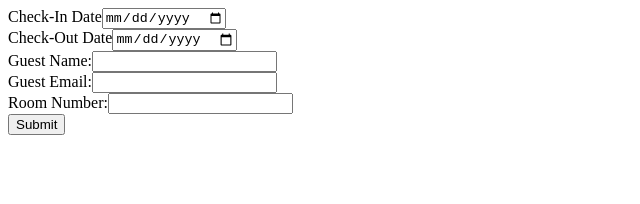
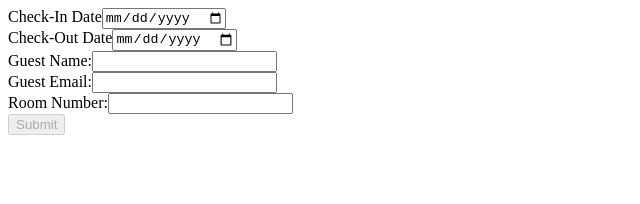
Before and after one commit to pheyboer/hotel-app, an Angular app: page /new in a window 1280 px wide. Shown: the top 204 px of the page, without its empty margins (0-640 px from the left). Built offline with nearby package versions, Linux system fonts and the light colour scheme.

Commit message:
added dynamic toggle html attributes based on form state

```diff
--- a/src/app/reservation-form/reservation-form.component.html
+++ b/src/app/reservation-form/reservation-form.component.html
@@ -24,7 +24,7 @@
     <input type="number" formControlName="roomNumber">
   </div>
 
-
-  <button type="submit">Submit</button>
+  <!-- Disabling Submit button unless valid response -->
+  <button type="submit" [disabled]="reservationForm.invalid">Submit</button>
 
 </form>
```
